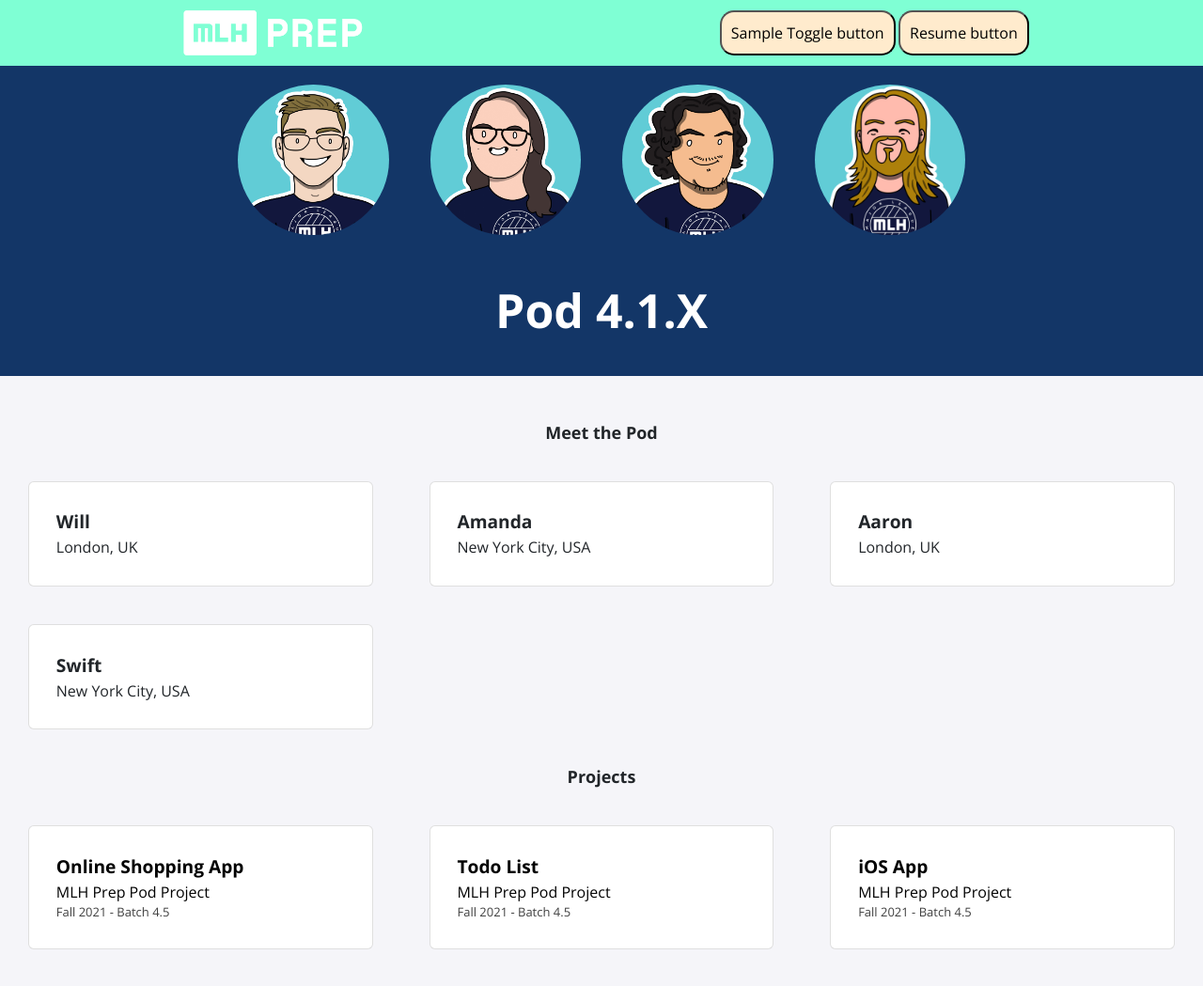
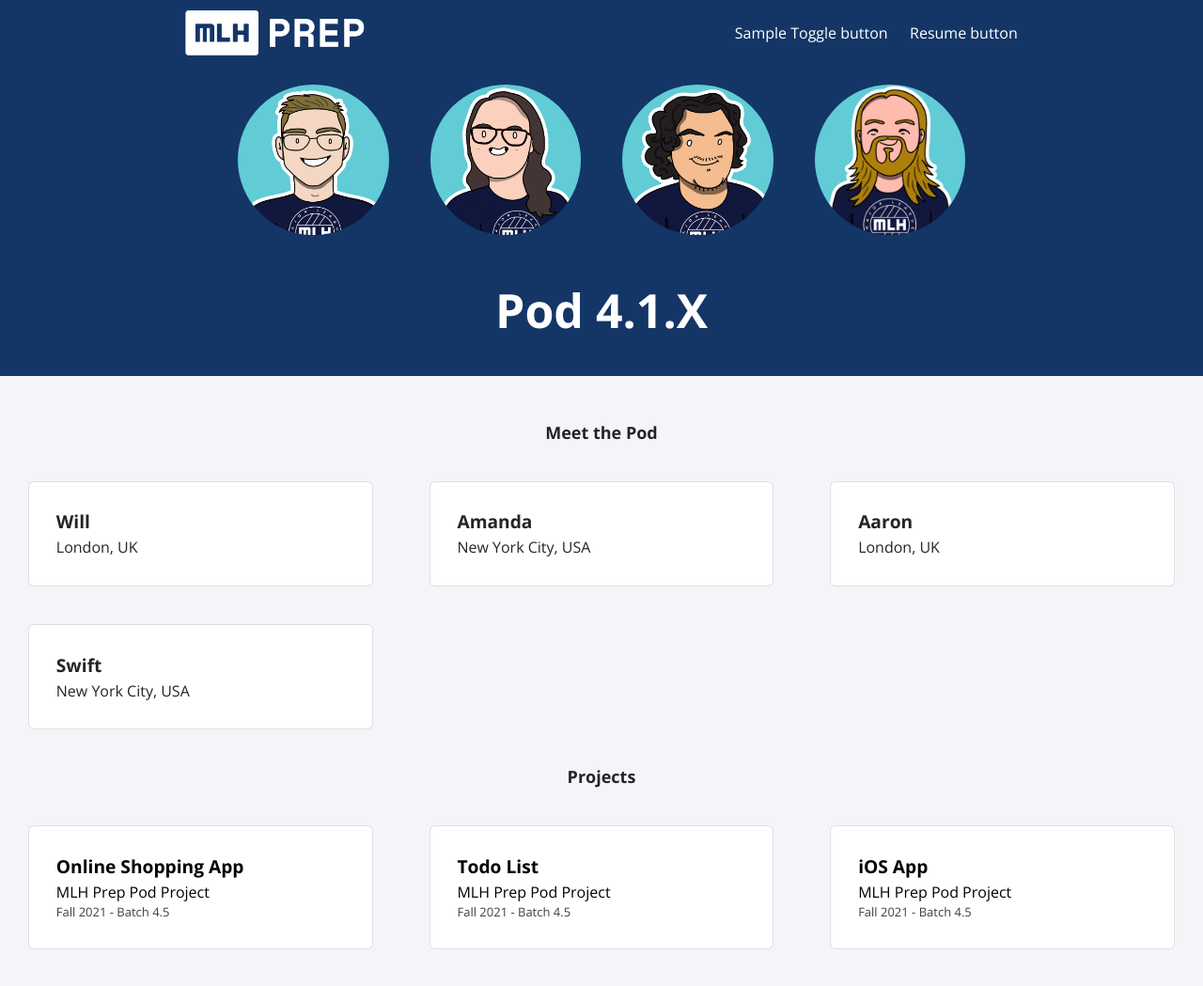
Before and after one commit to MLH-Fellowship/pod-4.1.0-portfolio, a Jekyll site: the page built from index.html, in a window 1280 px wide and 1080 px high. Shown: the top 1049 px of the window at 94% size. Built offline with Jekyll 4.4.1, drawn with Linux system fonts in a browser that asks for light colours; nearby versions of some CDN libraries.

Commit message:
Navbar minor changes
Minor changes to the color of the navbar, for both no-scroll state and on-scroll state. Modified the sample buttons, removinb borders and background color. Transitions were added between navbar states.

```diff
--- a/_sass/navbar.scss
+++ b/_sass/navbar.scss
@@ -33,22 +33,25 @@
 
 .initiallogo {
   width: 100%;
-  background-color: aquamarine;
+  background-color: #133667;
   display: flex;
   align-items: center;
   justify-content: space-around;
+  transition: all 0.5s ease;
 }
 
 .button {
   padding: 10px;
-  background-color: blanchedalmond;
-  border-radius: 15px;
+  background-color: transparent;
+  border: none;
+  color: white;
 }
 
 .finallogo {
   width: 100%;
-  background-color: brown;
+  background-color: #1d539f;
   display: flex;
   align-items: center;
   justify-content: space-around;
+  transition: all 0.5s ease;
 }
```
